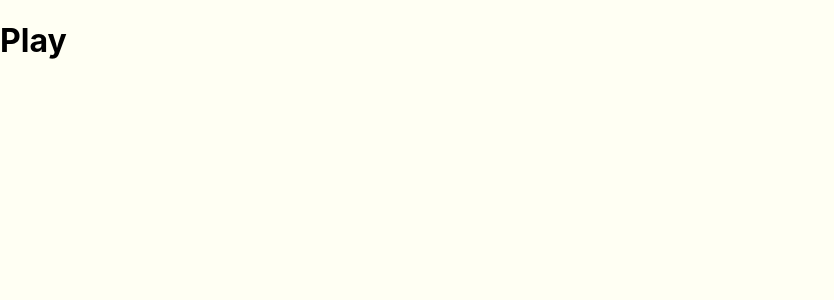
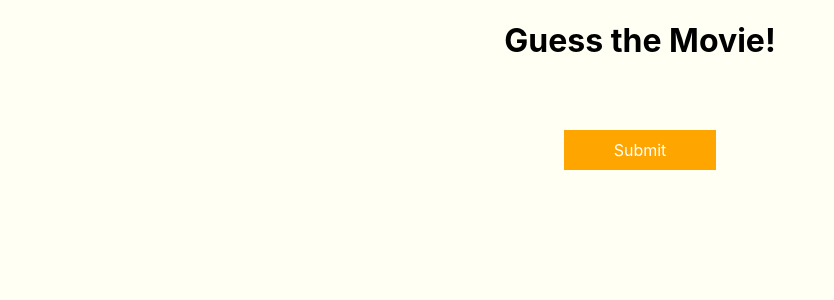
Before and after one commit to jonowu/emojinary, a Next.js app: page /play in a window 1280 px wide. Shown: the top 300 px of the page, without its empty margins (0-834 px from the left). Built offline with nearby package versions, Linux system fonts and the light colour scheme.

Commit message:
feat: add button type prop

```diff
--- a/components/button/index.js
+++ b/components/button/index.js
@@ -12,12 +12,21 @@ const StyledAnchor = styled.a`
   padding: 10px 50px;
 `;
 
-const Button = ({ href, children }) => {
+const StyledButton = styled.a`
+  background-color: orange;
+  color: white;
+  padding: 10px 50px;
+`;
+
+const Button = ({ type, href, children, onClick }) => {
   return (
     <Wrapper>
-      <Link href={href}>
-        <StyledAnchor>{children}</StyledAnchor>
-      </Link>
+      {type === 'link' && (
+        <Link href={href}>
+          <StyledAnchor>{children}</StyledAnchor>
+        </Link>
+      )}
+      {type === 'button' && <StyledButton onClick={onClick}>{children}</StyledButton>}
     </Wrapper>
   );
 };
--- a/pages/index.js
+++ b/pages/index.js
@@ -15,7 +15,9 @@ const HomePage = () => {
       <Title>Emojinary</Title>
       <Flex justifyContent="center" mt="3rem">
         <Box>
-          <Button href={'/play'}>Play</Button>
+          <Button type="link" href={'/play'}>
+            Play
+          </Button>
         </Box>
       </Flex>
     </Layout>
--- a/pages/play.js
+++ b/pages/play.js
@@ -1,9 +1,24 @@
+import styled from 'styled-components';
+import { Flex, Box } from 'reflexbox';
+
 import Layout from '../components/layout';
+import Button from '../components/button';
+
+const Heading = styled.h1`
+  text-align: center;
+  font-size: 2rem;
+`;
 
 const Play = () => {
   return (
     <Layout>
-      <h1>Play</h1>
+      <Heading>Guess the Movie!</Heading>
+
+      <Flex justifyContent="center" mt="3rem">
+        <Box>
+          <Button type={'button'}>Submit</Button>
+        </Box>
+      </Flex>
     </Layout>
   );
 };
```
